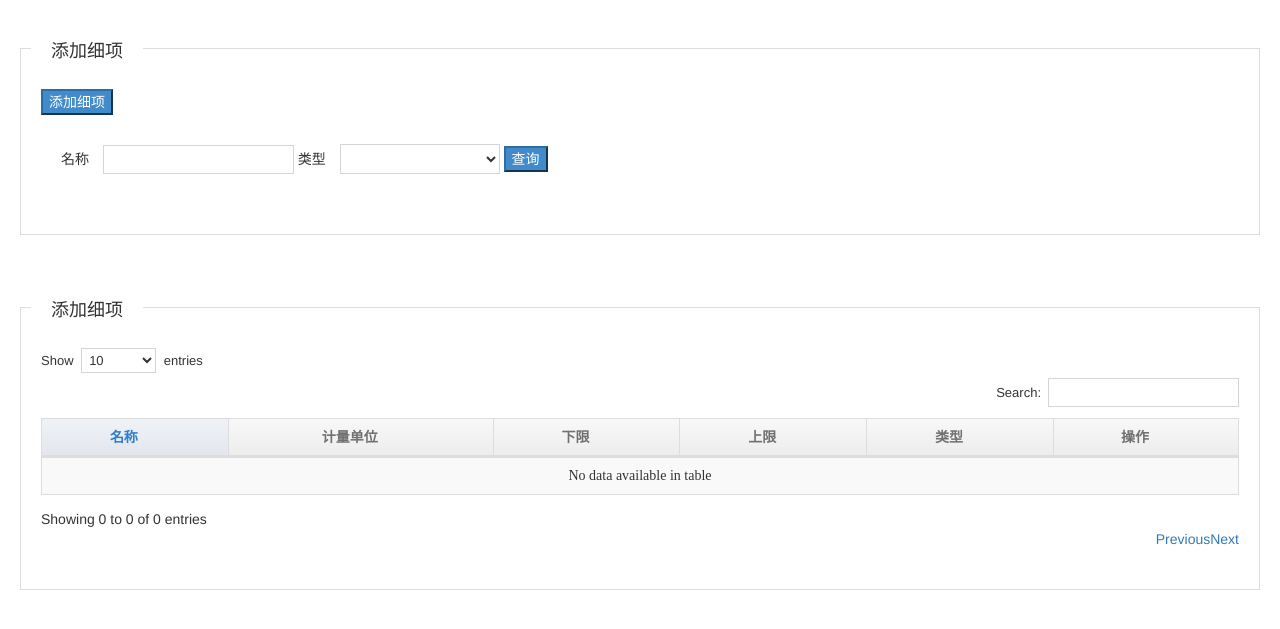
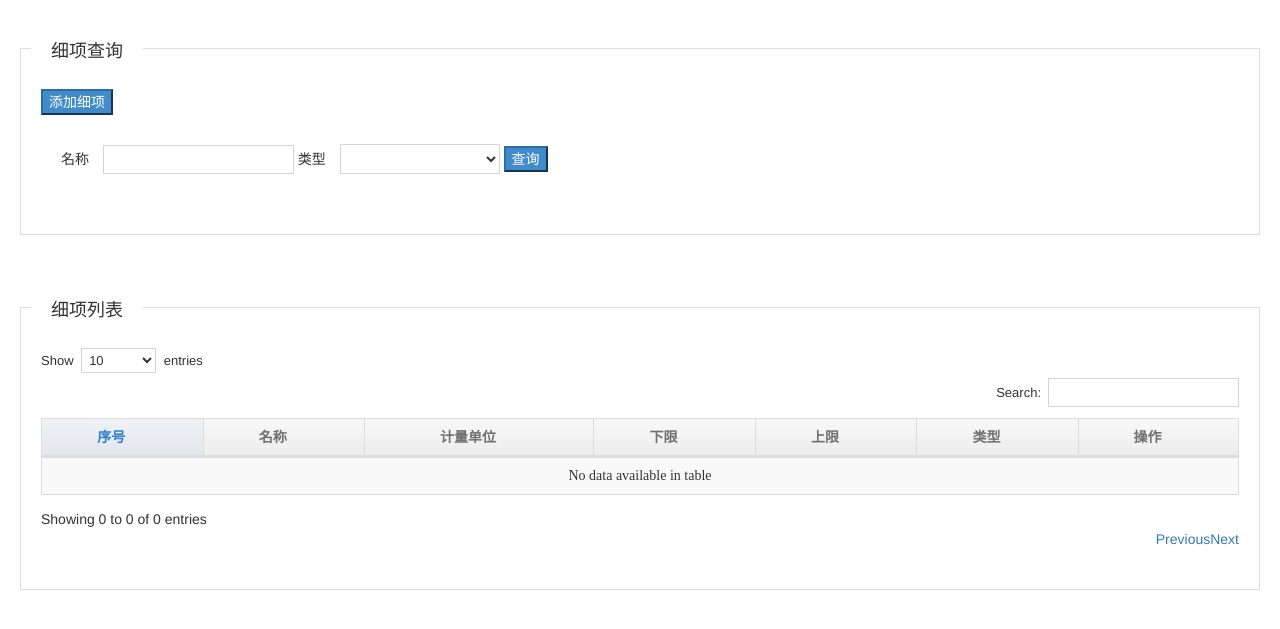
Before and after one commit to Junisyoan/sourcecode, a Java web app: page /detail/detailsVeiw.handle in a window 1280 px wide. Shown: the top 629 px of the page. Run offline with Spring Boot 4, a stand-in JSP engine, Linux system fonts and the light colour scheme; data that the repository does not hold is empty; the project's own start-up code is not run, and a stand-in starts its controllers and pages; some libraries are stand-ins or nearby versions; some web fonts are replaced.

Commit message:
Update detailsVeiw.jsp

```diff
--- a/WebContent/WEB-INF/view.zsc/detailsVeiw.jsp
+++ b/WebContent/WEB-INF/view.zsc/detailsVeiw.jsp
@@ -23,7 +23,7 @@
   <script src="<%=path %>js2/jquery-1.8.3.min.js"></script>
   <script src="<%=path %>js2/datatables.bootstrap.min.js"></script>
   <script src="<%=path %>js2/jquery.dataTables.min.js"></script>
-    <title>添加细项</title>
+    <title>细项管理</title>
   <style type="text/css">
 	#aFrom input {
       margin-top:10px;
@@ -34,7 +34,7 @@
 <div class="page-content">
 <div class="gys_style">
  <div class="Manager_style">
-   <div class="title_name">添加细项</div>
+   <div class="title_name">细项查询</div>
     <button type="button" class="<%=path%>btn btn-primary" id="add_butn">添加细项</button>
      <div class="Add_Manager_style">
      <form method="post" id = "aFrom" method="post">
@@ -124,12 +124,12 @@
  </div>
 </div>
 	<div class="page-content">
-<div class="gys_style">
 		<div class="Manager_style">
-   <div class="title_name">添加细项</div>
-<table id="test" class="table table-striped table-bordered" style="60%">
+			<div class="title_name">细项列表</div>
+			<table id="test" class="table table-striped table-bordered" style="">
 				<thead>
 					<tr>
+						<th>序号</th>
 						<th>名称</th>
 						<th>计量单位</th>
 						<th>下限</th>
@@ -138,23 +138,25 @@
 						<th>操作</th>
 					</tr>
 				</thead>
-      <tbody id = "detailBody">
-		<c:forEach items="${details}" var = "d" varStatus="s">
+				<tbody id="detailBody">
+					<c:forEach items="${details}" var="d" varStatus="s">
 						<tr>
+							<td>${s.count}</td>
 							<td>${d.name}</td>
 							<td>${d.unit}</td>
 							<td>${d.min}</td>
 							<td>${d.max}</td>
 							<td>${d.type}</td>
 							<td>
-           		<button type="button" class="btn btn-warning" onclick="remove()" name="${d.detail_id}">删除</button>
-          		<button type="button" class="btn btn-primary" onclick="change()" name="${d.detail_id}">修改</button>
+								<button type="button" class="btn btn-warning" onclick="remove()"
+									name="${d.detail_id}">删除</button>
+								<button type="button" class="btn btn-primary" onclick="change()"
+									name="${d.detail_id}">修改</button>
 							</td>
 						</tr>
 					</c:forEach>
 				</tbody>
 			</table>
-</div>
 		</div>
 	</div>
 </body>
@@ -183,7 +185,7 @@ function show(details){
 	$("#detailBody").empty();
 
 	for(var i = 0;i < details.length;i++){
-
+		var td0=$("<td></td>").text(i+1);
 		var td1=$("<td></td>").text(details[i].name);
 		var td2=$("<td></td>").text(details[i].unit);
 		var td3=$("<td></td>").text(details[i].max);
@@ -197,7 +199,7 @@ function show(details){
 		var tr=$("<tr></tr>");
 
 		$(td6).append(input1,input2);
-		$(tr).append(td1,td2,td3,td4,td5,td6);
+		$(tr).append(td0,td1,td2,td3,td4,td5,td6);
 		$("#detailBody").append(tr);
 	}
 }
```
Lines whose indentation alone changed are shown as unchanged.
